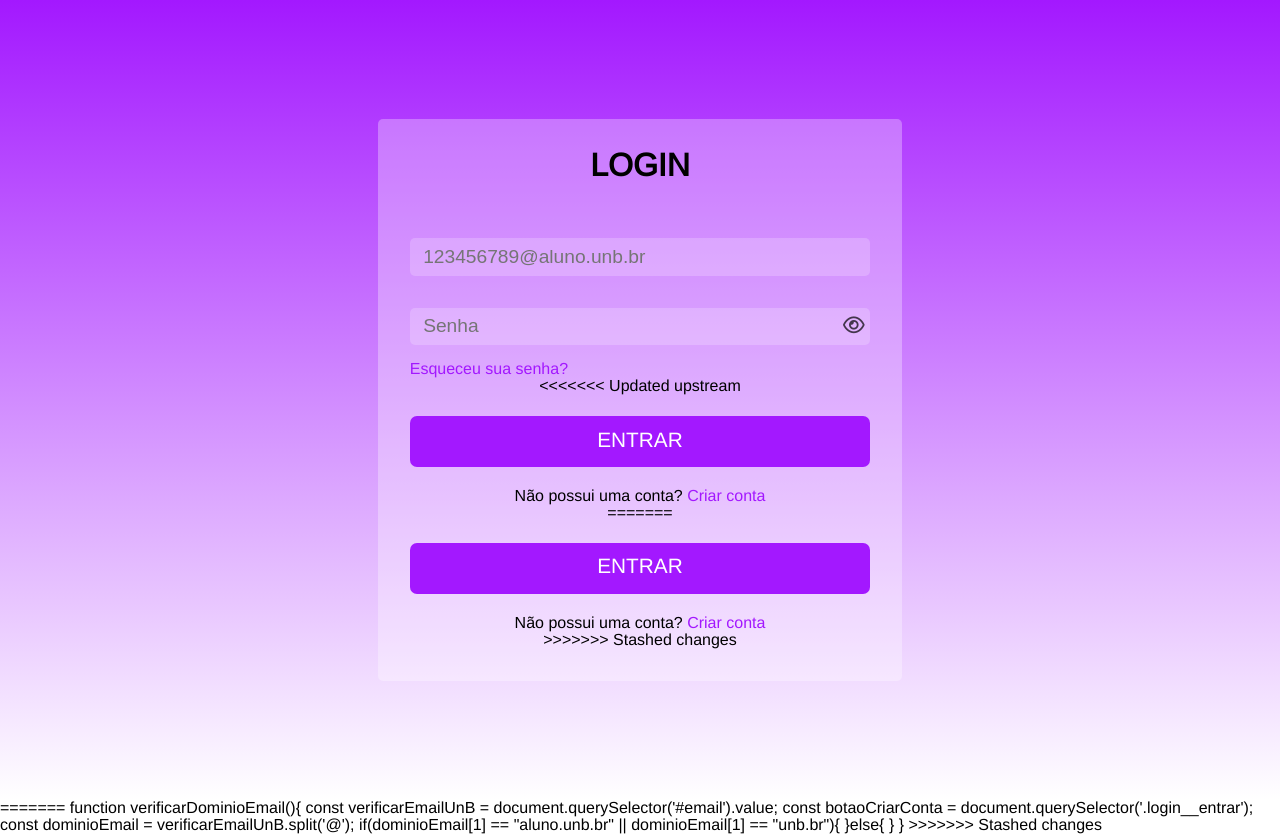
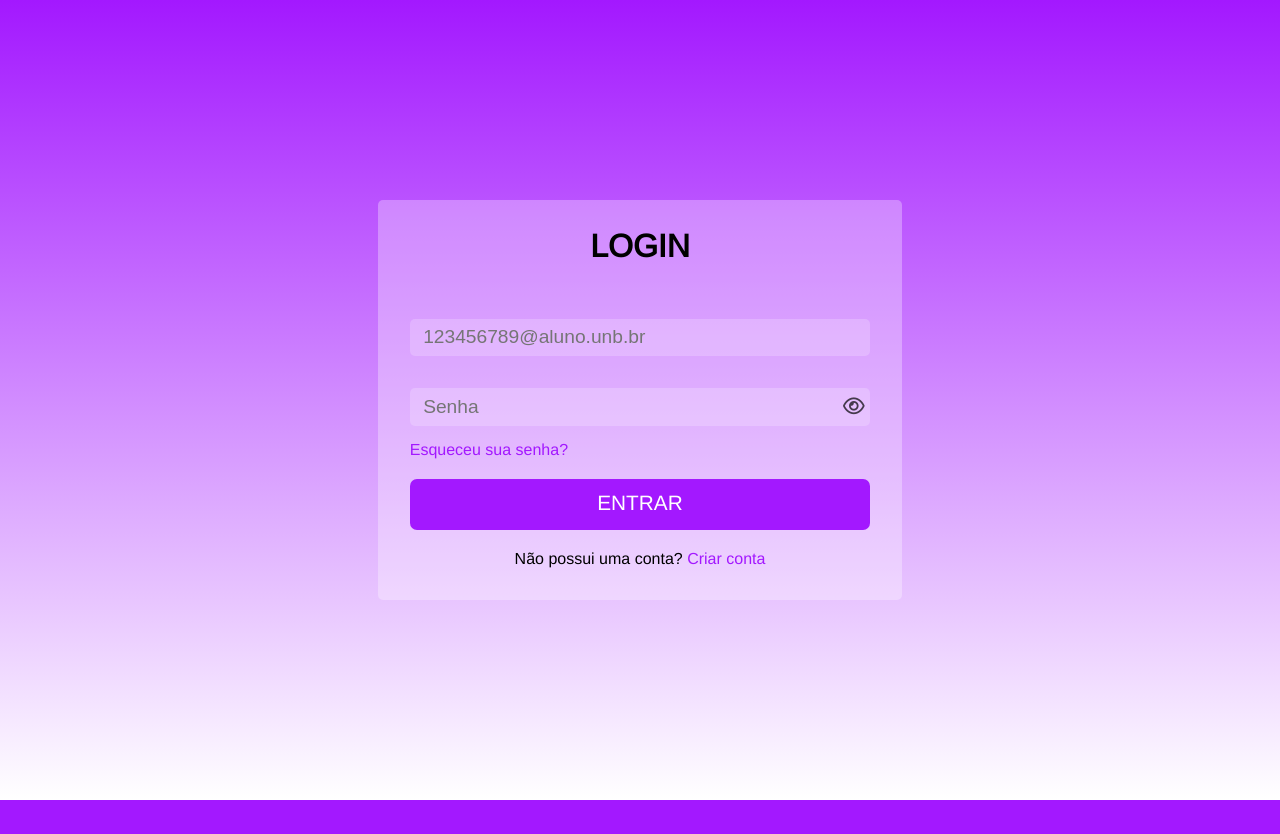
Before and after one commit to Semil-2006/UnAjuda, a Flask app: page /login in a window 1280 px wide. After the commit the page ends 800 px from the top, so only its background shows below. Run offline with Flask 3, Linux system fonts and the light colour scheme; some libraries are stand-ins or nearby versions.

Commit message:
agora vai

```diff
--- a/templates/login.html
+++ b/templates/login.html
@@ -26,13 +26,8 @@
                         <a class="login__esqueceu" href="">Esqueceu sua senha?</a>
 
                         <div class="botoes-container-login">
-<<<<<<< Updated upstream
-                            <a class="login__entrar" href="">ENTRAR</a>
-                            <p>Não possui uma conta?<a href="cadastro.html" class="btn"> Criar conta</a></p>
-=======
                             <a class="login__entrar" href="" onclick="verificarDominioEmail()">ENTRAR</a>
                             <p>Não possui uma conta?<a href="/cadastro" class="btn"> Criar conta</a></p>
->>>>>>> Stashed changes
                         </div>
                 </form>
             </div>
@@ -41,10 +36,6 @@
 
     <script>
         // MOSTRAR SENHA
-<<<<<<< Updated upstream
-
-=======
->>>>>>> Stashed changes
         const olhoMostrarSenha = document.getElementById('olho');
         const inputPassword = document.getElementById('password');
         olhoMostrarSenha.addEventListener('click', function() {
@@ -54,12 +45,6 @@
                 inputPassword.type = 'text'
             }
         });
-<<<<<<< Updated upstream
-    </script>
-</body>
-</html>
-
-=======
 
         function verificarDominioEmail(){
             const verificarEmailUnB = document.querySelector('#email').value;
@@ -75,4 +60,3 @@
     </script>
 </body>
 </html>
->>>>>>> Stashed changes
```
Also changed, not shown: templates/cadastro.html (+0 -7 lines).
